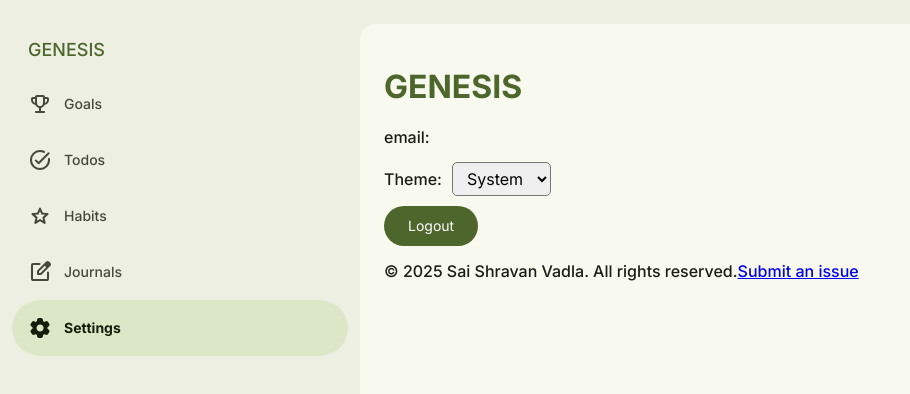
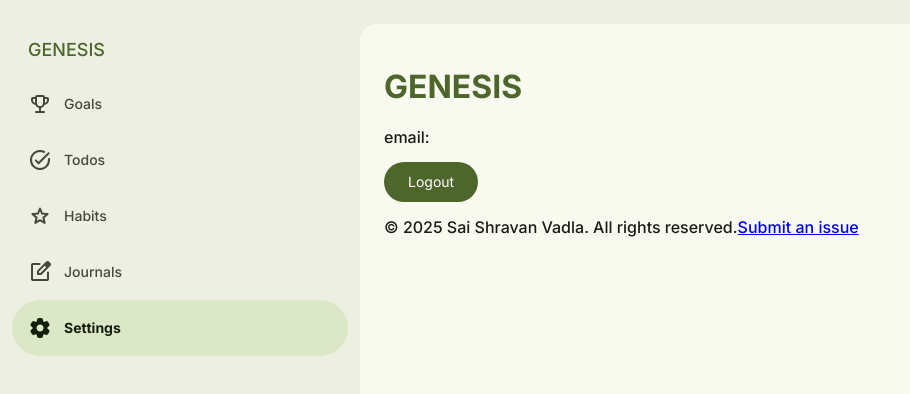
Before and after one commit to shravzzv/Genesis-precursor-client, a React (Vite) app: page /settings in a window 1280 px wide. Shown: the top 394 px of the page, without its empty margins (0-910 px from the left). Built offline with nearby package versions, Linux system fonts and the light colour scheme; no server answers; sample sign-in values are in the browser's storage.

Commit message:
feat: remove theme selection from settings component for simplified UI

```diff
--- a/src/pages/Settings.jsx
+++ b/src/pages/Settings.jsx
@@ -52,15 +52,6 @@ export default function Settings({ isAuthenticated, setIsAuthenticated }) {
         <h1>GENESIS</h1>
         <p>email: {email}</p>
 
-        <div className='theme'>
-          <span>Theme:</span>
-          <select name='theme' id='theme' defaultValue='system'>
-            <option value='system'>System</option>
-            <option value='light'>Light</option>
-            <option value='dark'>Dark</option>
-          </select>
-        </div>
-
         <button
           className='filled logout scale-in-center'
           onClick={handleLogout}
```
